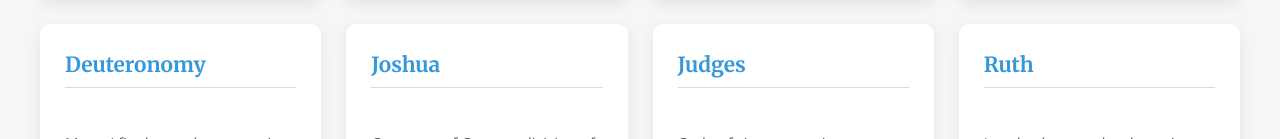
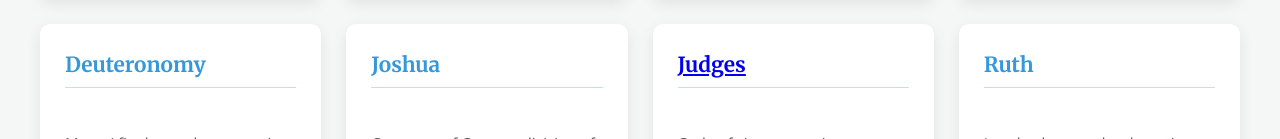
Before and after one commit to stellarinova/ibible, a plain HTML site: page index.html in a window 1280 px wide. Shown: the part 770-909 px from the top of the page. Drawn offline with nearby package versions, Linux system fonts and the light colour scheme.

Commit message:
Update index.html
add link of judges

```diff
--- a/index.html
+++ b/index.html
@@ -43,7 +43,7 @@
                     <p>Conquest of Canaan, division of land among tribes. God's faithfulness to His promises.</p>
                 </div>
                 <div class="book-card" id="judges">
-                    <h4>Judges</h4>
+                    <h4><a href="judges_summary.html">Judges</a></h4>
                     <p>Cycle of sin, oppression, repentance, and deliverance through judges. Chaos before kings.</p>
                 </div>
                 <div class="book-card" id="ruth">
```
